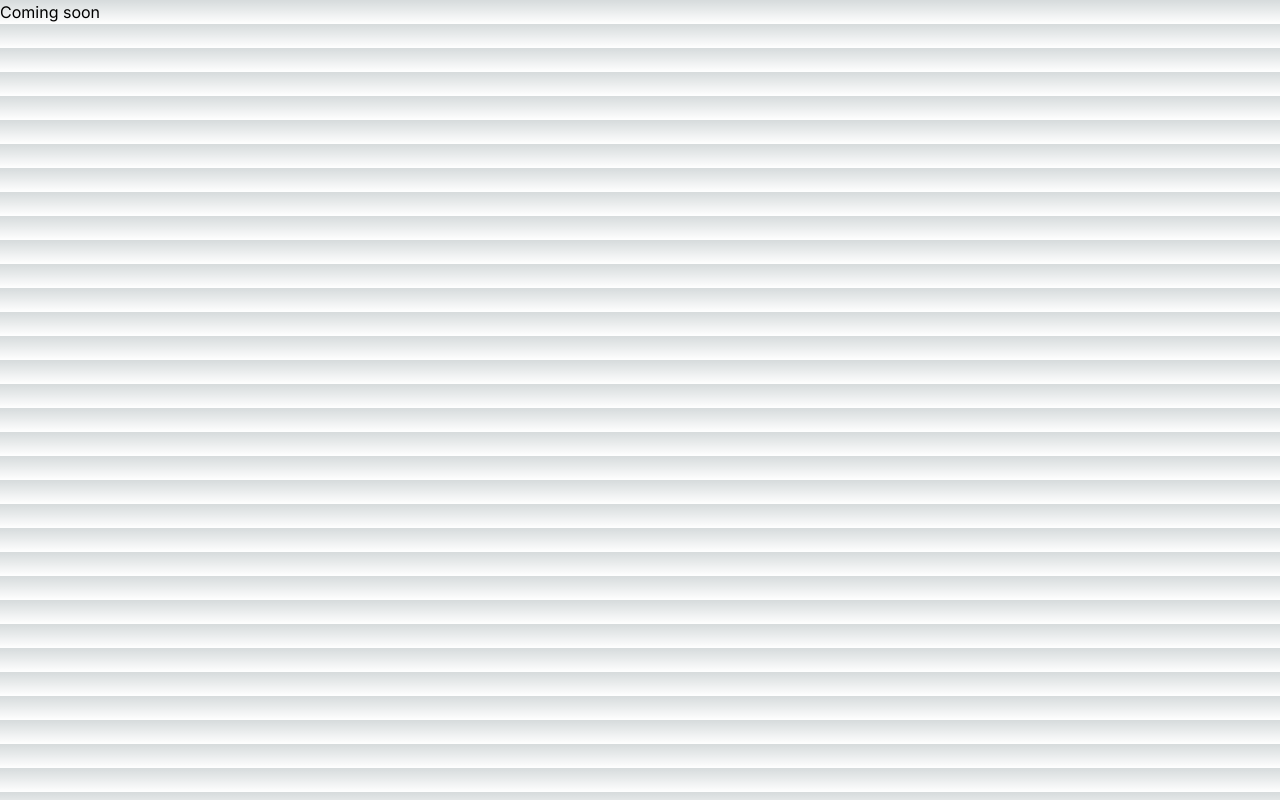
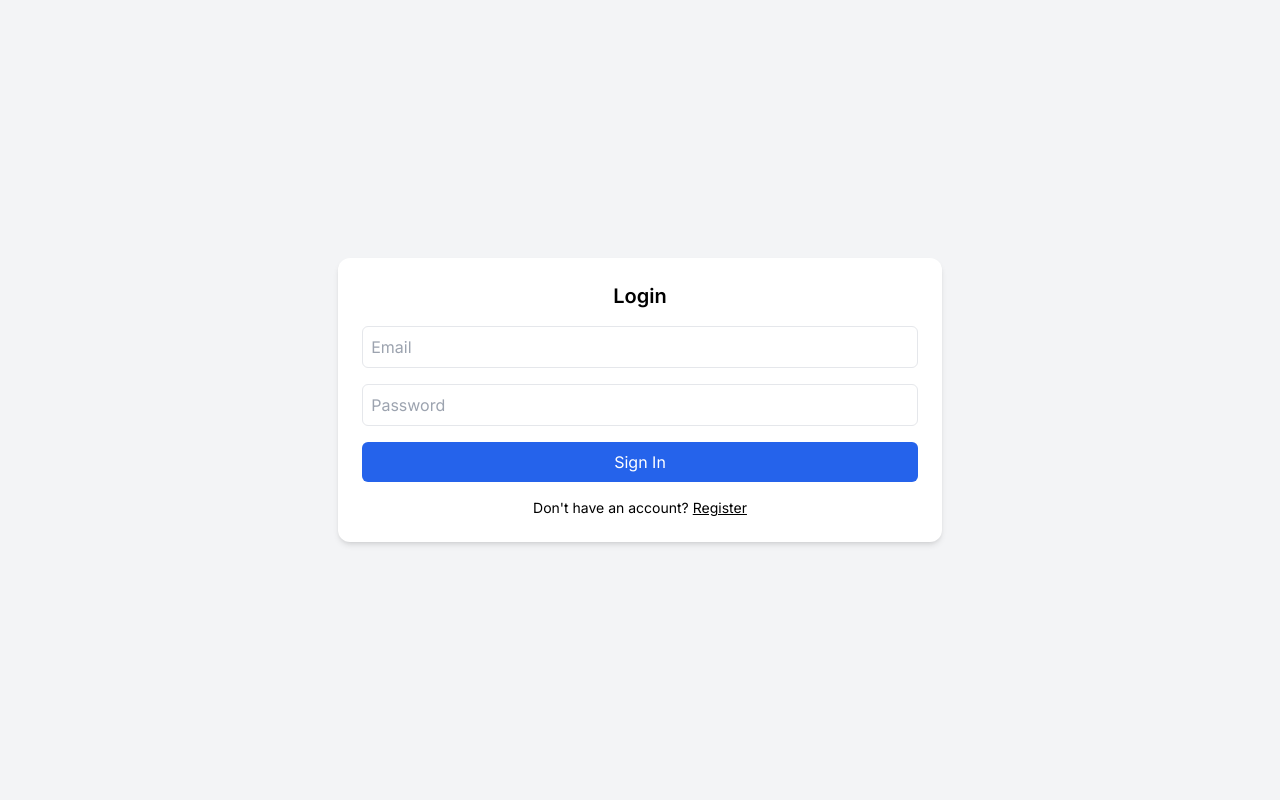
Before and after one commit to vibhavchipsy/equinox-expense-tracker, a Next.js app: page /auth in a window 1280 px wide. Built offline with nearby package versions, Linux system fonts and the light colour scheme; no server answers.

Commit message:
expense feature

```diff
--- a/app/auth/page.tsx
+++ b/app/auth/page.tsx
@@ -1,3 +1,9 @@
+import AuthForm from '@/features/auth/components/AuthForm';
+
 export default function AuthPage() {
-    return <div>Coming soon</div>;
+  return (
+    <main className="flex items-center justify-center min-h-screen bg-gray-100">
+      <AuthForm />
+    </main>
+  );
 }
--- a/features/auth/components/AuthForm.tsx
+++ b/features/auth/components/AuthForm.tsx
@@ -0,0 +1,56 @@
+'use client';
+import { useState } from 'react';
+import { signIn, signUp } from '../services/authService';
+
+export default function AuthForm() {
+  const [mode, setMode] = useState<'login' | 'signup'>('login');
+  const [email, setEmail] = useState('');
+  const [password, setPassword] = useState('');
+
+  const handleAuth = async () => {
+    const fn = mode === 'login' ? signIn : signUp;
+    const { error } = await fn(email, password);
+    if (error) {
+      alert(error.message);
+    } else {
+      location.reload();
+    }
+  };
+
+  return (
+    <div className="max-w-md mx-auto bg-white rounded-xl shadow-md p-6 space-y-4">
+      <h2 className="text-xl font-semibold text-center">
+        {mode === 'login' ? 'Login' : 'Register'}
+      </h2>
+      <input
+        type="email"
+        placeholder="Email"
+        value={email}
+        onChange={(e) => setEmail(e.target.value)}
+        className="w-full border p-2 rounded-md"
+      />
+      <input
+        type="password"
+        placeholder="Password"
+        value={password}
+        onChange={(e) => setPassword(e.target.value)}
+        className="w-full border p-2 rounded-md"
+      />
+      <button
+        onClick={handleAuth}
+        className="w-full bg-blue-600 text-white py-2 rounded-md"
+      >
+        {mode === 'login' ? 'Sign In' : 'Sign Up'}
+      </button>
+      <p className="text-sm text-center">
+        {mode === 'login' ? "Don't have an account?" : 'Already have an account?'}{' '}
+        <button
+          className="text-blue-500 underline"
+          onClick={() => setMode(mode === 'login' ? 'signup' : 'login')}
+        >
+          {mode === 'login' ? 'Register' : 'Login'}
+        </button>
+      </p>
+    </div>
+  );
+}
--- a/features/auth/services/authService.ts
+++ b/features/auth/services/authService.ts
@@ -0,0 +1,18 @@
+import { supabase } from '@/lib/supabaseClient';
+
+export const signIn = async (email: string, password: string) => {
+  return await supabase.auth.signInWithPassword({ email, password });
+};
+
+export const signUp = async (email: string, password: string) => {
+  return await supabase.auth.signUp({ email, password });
+};
+
+export const signOut = async () => {
+  return await supabase.auth.signOut();
+};
+
+export const getCurrentUser = async () => {
+  const { data } = await supabase.auth.getUser();
+  return data.user;
+};
```
Also changed, not shown: features/auth/hooks/useAuth.ts (+18 -0 lines).
